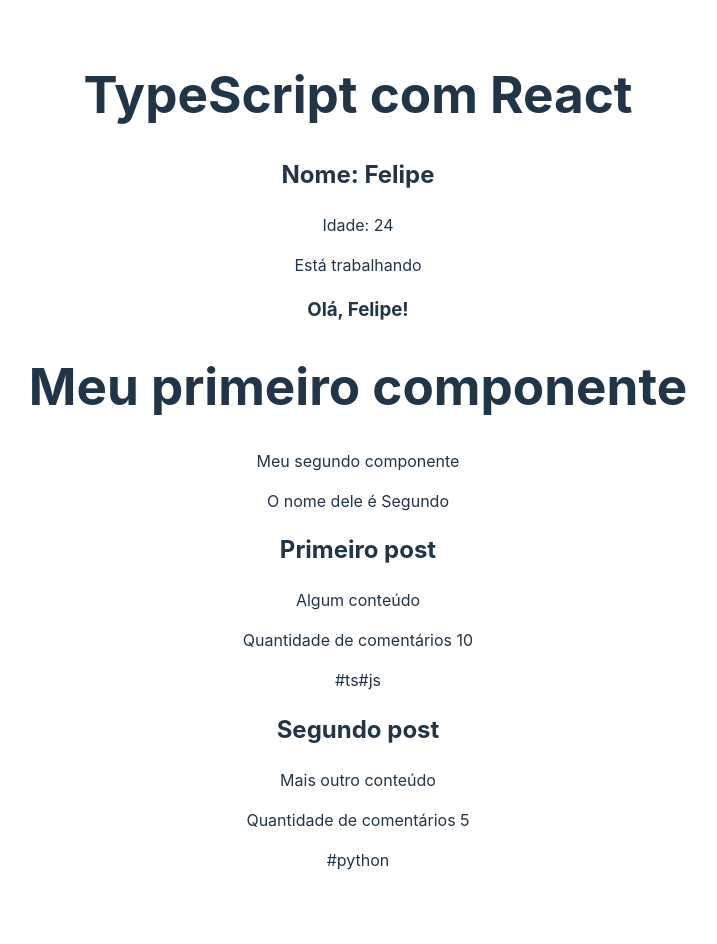
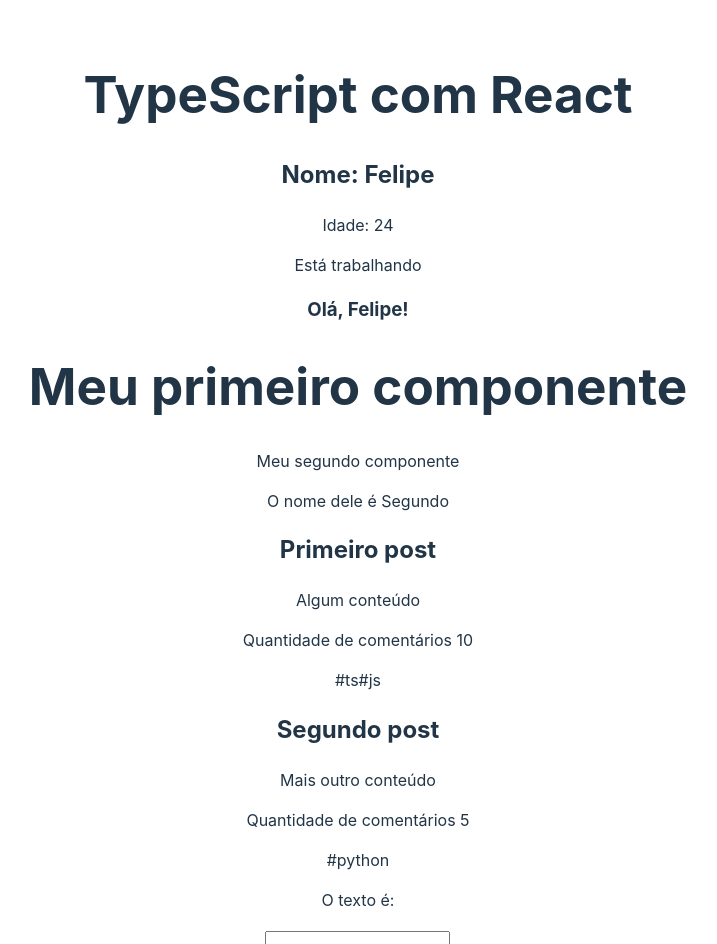
Before and after one commit to LuisFelipeSalvarani/curso_ts, a React (Vite) app in the folder react_ts/: page / in a window 1280 px wide. Shown: the top 944 px of the page, without its empty margins (282-999 px from the left). Before the commit the page ends 904 px from the top, so only its background shows below. Built offline with nearby package versions, Linux system fonts and the light colour scheme.

Commit message:
useState

```diff
--- a/react_ts/src/App.tsx
+++ b/react_ts/src/App.tsx
@@ -6,6 +6,9 @@
 // 5 - desestruturando props
 import { SecondComponent } from './components/SecondComponent'
 import { Destructuring } from './components/Destructuring'
+
+// 6 - useState
+import { State } from './components/State'
 
 export function App() {
   // 1 - variáveis
@@ -28,6 +31,7 @@
       <SecondComponent name='Segundo' />
       <Destructuring title='Primeiro post' content='Algum conteúdo' commentQty={10} tags={["ts", "js"]} />
       <Destructuring title='Segundo post' content='Mais outro conteúdo' commentQty={5} tags={["python"]} />
+      <State />
     </>
   )
 }
--- /dev/null
+++ b/react_ts/src/components/State.tsx
@@ -0,0 +1,16 @@
+import { useState, ChangeEvent } from 'react'
+
+export function State() {
+  const [text, setText] = useState<string | null>(null)
+
+  const handleChange = (e: ChangeEvent<HTMLInputElement>) => {
+    setText(e.target.value)
+  }
+
+  return (
+    <div>
+      <p>O texto é: {text}</p>
+      <input type="text"  onChange={handleChange} />
+    </div>
+  )
+}
```
